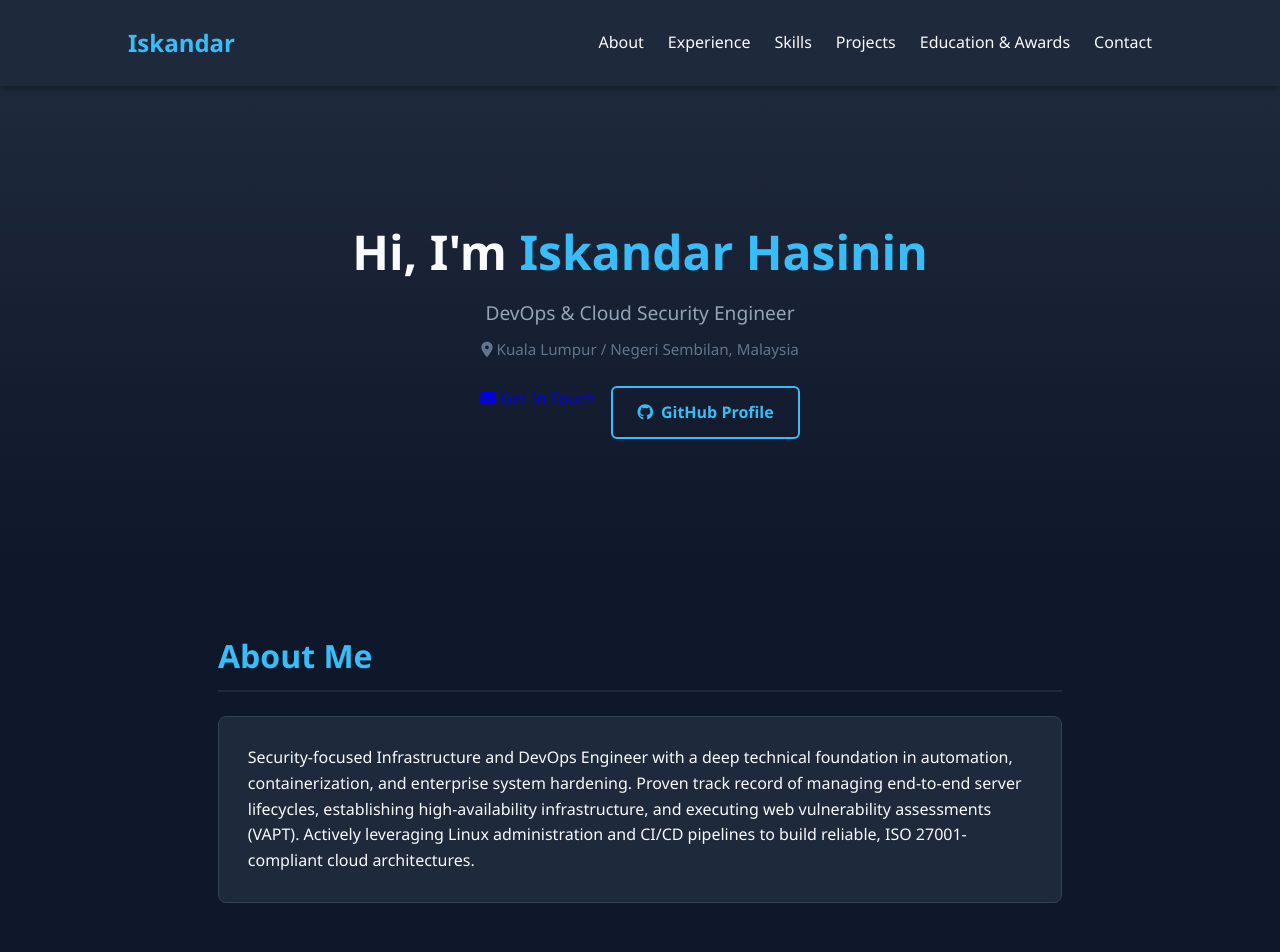
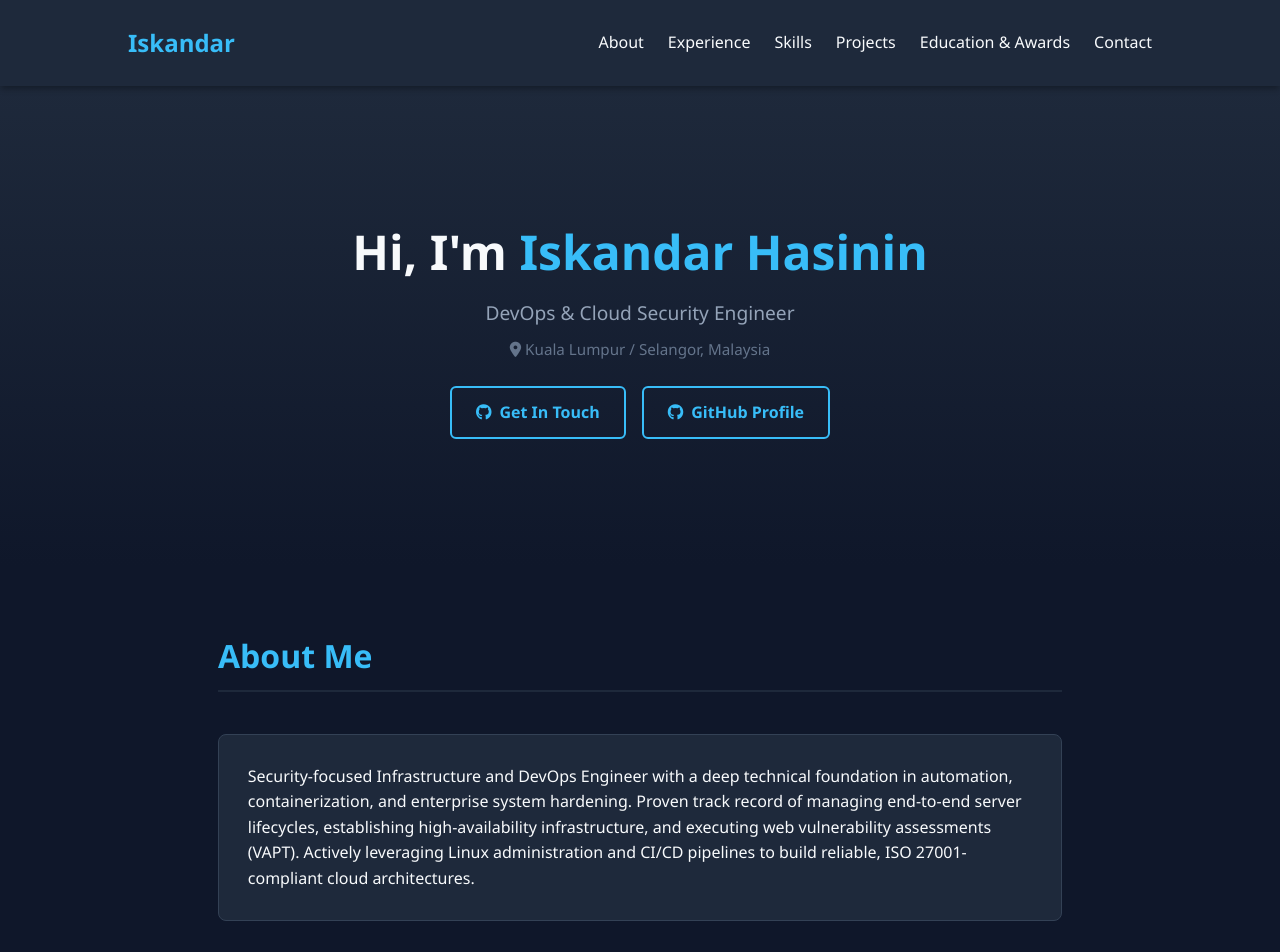
Before and after one commit to Whit3Alpha/portfolio, a plain HTML site: page index.html in a window 1280 px wide. Shown: the top 952 px of the page. Drawn offline with Linux system fonts and the light colour scheme.

Commit message:
draft 0.6 - Change herf mail to button. - Update location state. - Add padding to card

```diff
--- a/index.html
+++ b/index.html
@@ -27,9 +27,10 @@
     <section class="hero">
         <h1>Hi, I'm <span class="highlight">Iskandar Hasinin</span></h1>
         <p class="subtitle">DevOps & Cloud Security Engineer</p>
-        <p class="location"><i class="fas fa-map-marker-alt"></i> Kuala Lumpur / Negeri Sembilan, Malaysia</p>
+        <p class="location"><i class="fas fa-map-marker-alt"></i> Kuala Lumpur / Selangor, Malaysia</p>
         <div class="hero-btns">
-            <a href="mailto:iskandarhasinin13@gmail.com" class="btn-primary"><i class="fas fa-envelope"></i> Get In Touch</a>
+            <!-- <a href="mailto:iskandarhasinin13@gmail.com" class="btn-primary"><i class="fas fa-envelope"></i> Get In Touch</a> -->
+            <a href="mailto:iskandarhasinin13@gmail.com" target="_blank" class="btn-outline"><i class="fab fa-github"></i> Get In Touch</a>
             <a href="https://github.com/Whit3Alpha" target="_blank" class="btn-outline"><i class="fab fa-github"></i> GitHub Profile</a>
         </div>
     </section>
--- a/style.css
+++ b/style.css
@@ -140,6 +140,7 @@ header nav a:hover {
     padding: 1.8rem;
     border-radius: 8px;
     border: 1px solid #334155;
+    margin: 5% 0;
 }
 
 /* Contact Section & Buttons */
```
